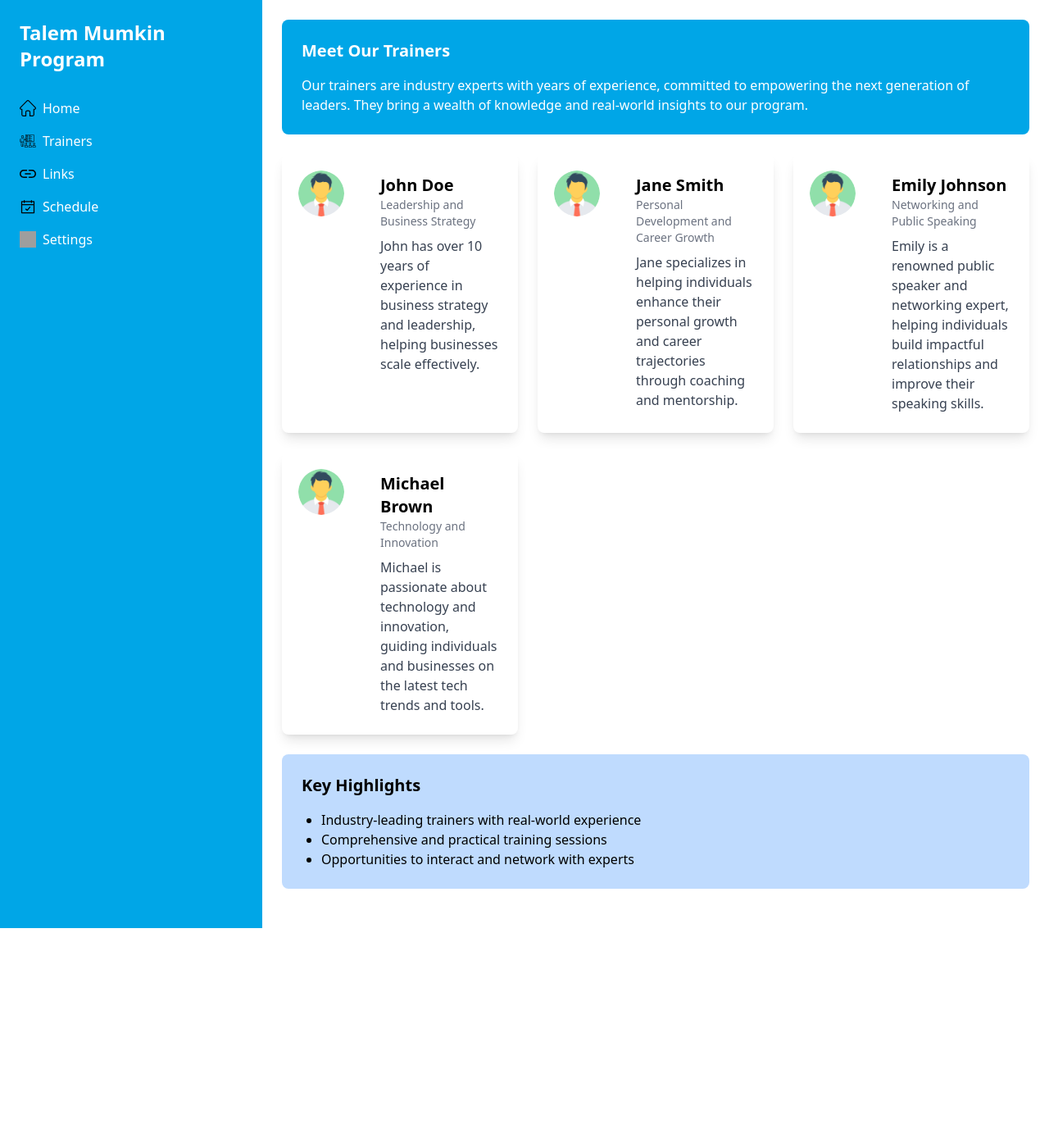
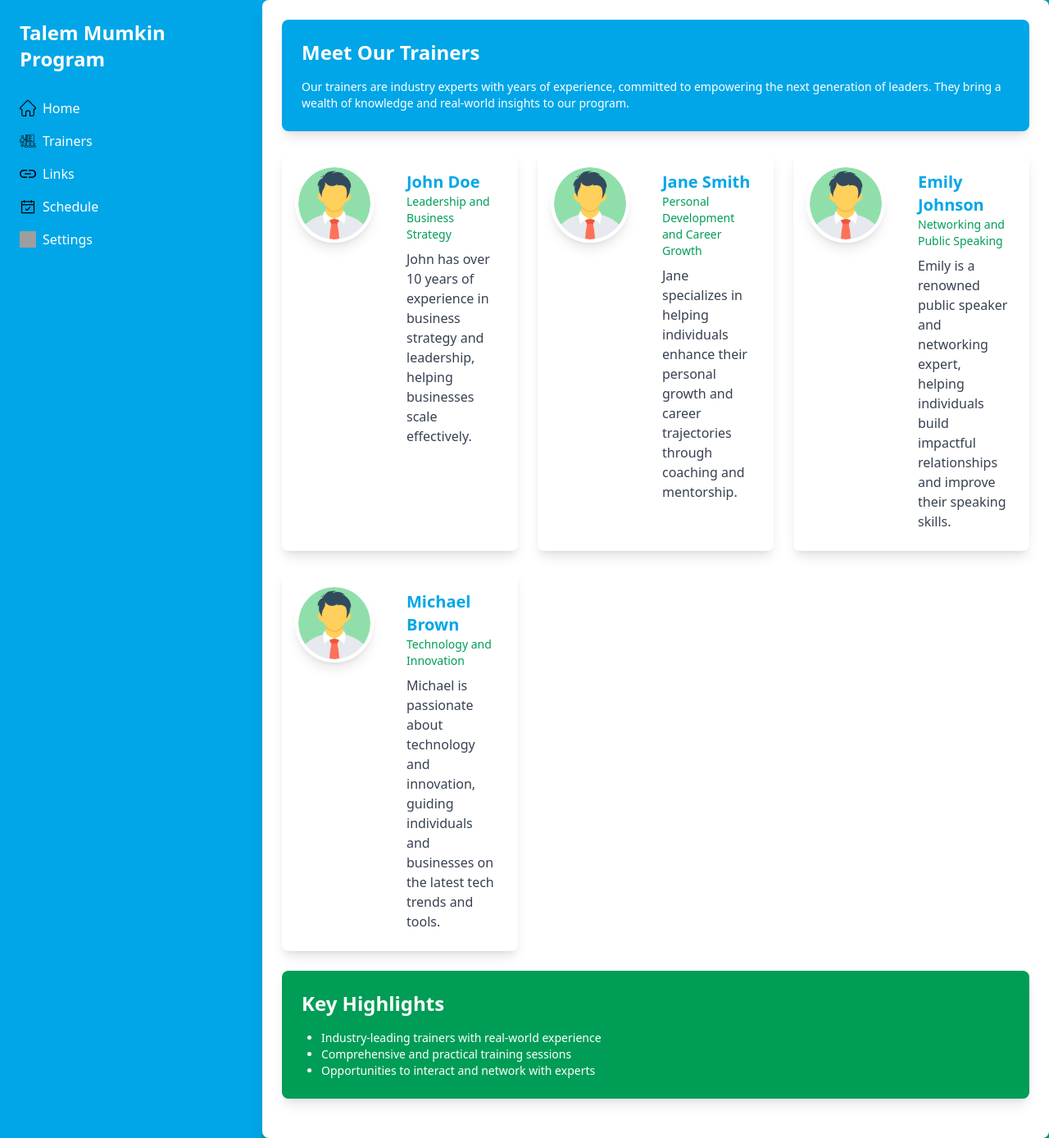
Before and after one commit to FezanMuhammadAli/QASF, a React (Vite) app: page /dashboard/trainers in a window 1280 px wide. Shown: the whole page at 82% size. Before the commit the page ends 1132 px from the top, so only its background shows below. Built offline with nearby package versions, Linux system fonts and the light colour scheme; grey boxes are pictures that could not be loaded.

Commit message:
Has made the visuals of DTrainers according to desgin

```diff
--- a/src/Components/DTrainers.jsx
+++ b/src/Components/DTrainers.jsx
@@ -36,14 +36,14 @@ function DTrainers() {
   return (
     <div className="flex min-h-screen bg-gradient-to-br from-qasfblue to-qasfgreen">
       <DNav />
-      <div className="w-3/4 bg-white p-6">
+      <div className="w-3/4 bg-white p-6 rounded-lg shadow-xl">
         {/* Trainers Section */}
         <section
           id="trainers"
-          className="bg-qasfblue p-6 rounded-lg mb-6 text-white"
+          className="bg-qasfblue p-6 rounded-lg mb-6 text-white shadow-lg"
         >
-          <h2 className="text-xl font-semibold mb-4">Meet Our Trainers</h2>
-          <p>
+          <h2 className="text-2xl font-semibold mb-4">Meet Our Trainers</h2>
+          <p className="text-sm">
             Our trainers are industry experts with years of experience,
             committed to empowering the next generation of leaders. They bring a
             wealth of knowledge and real-world insights to our program.
@@ -58,18 +58,20 @@ function DTrainers() {
           {instructors.map((instructor, index) => (
             <div
               key={index}
-              className="bg-white p-6 rounded-lg shadow-lg hover:shadow-xl transition-all duration-300 relative"
+              className="bg-white p-6 rounded-lg shadow-lg hover:shadow-2xl transition-all duration-300 relative"
             >
               {/* Instructor Profile Image */}
               <img
                 src={instructor.image}
                 alt={instructor.name}
-                className="w-16 h-16 object-cover rounded-full absolute top-4 left-4 border-4 border-white"
+                className="w-24 h-24 object-cover rounded-full absolute top-4 left-4 border-4 border-white shadow-lg"
               />
               {/* Card Content */}
-              <div className="ml-24">
-                <h3 className="text-xl font-semibold">{instructor.name}</h3>
-                <p className="text-sm text-gray-500">{instructor.title}</p>
+              <div className="ml-32">
+                <h3 className="text-xl font-semibold text-qasfblue">
+                  {instructor.name}
+                </h3>
+                <p className="text-sm text-qasfgreen">{instructor.title}</p>
                 <p className="mt-2 text-gray-700">{instructor.description}</p>
               </div>
             </div>
@@ -79,10 +81,10 @@ function DTrainers() {
         {/* Trainers Highlights Section */}
         <section
           id="trainers-highlights"
-          className="bg-blue-200 p-6 rounded-lg mb-6"
+          className="bg-qasfgreen p-6 rounded-lg text-white shadow-lg mb-6"
         >
-          <h2 className="text-xl font-semibold mb-4">Key Highlights</h2>
-          <ul className="list-disc ml-6">
+          <h2 className="text-2xl font-semibold mb-4">Key Highlights</h2>
+          <ul className="list-disc ml-6 text-sm">
             <li>Industry-leading trainers with real-world experience</li>
             <li>Comprehensive and practical training sessions</li>
             <li>Opportunities to interact and network with experts</li>
```
